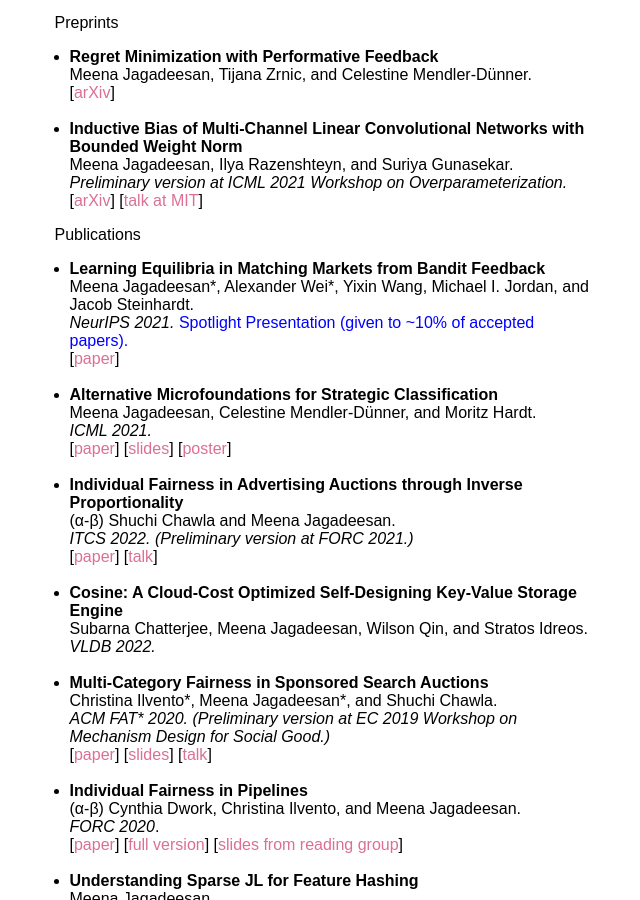
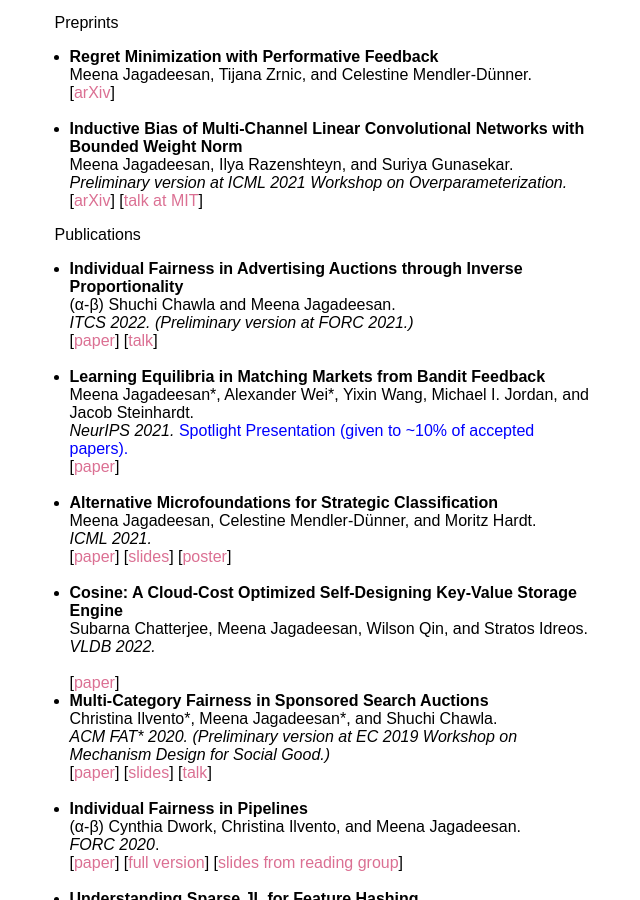
Before and after one commit to mjagadeesan/mjagadeesan.github.io, a Jekyll site: the page built from index.html, in a window 1280 px wide and 900 px high, scrolled down 406 px. Shown: the whole window, without its empty margins (423-1063 px from the left). Built offline with Jekyll 4.4.1, drawn with Linux system fonts in a browser that asks for light colours; some web fonts are replaced; part of the change alters nothing that is shown.

Commit message:
add papers

```diff
--- a/index.html
+++ b/index.html
@@ -26,6 +26,11 @@ layout: default
     </ul>
     <span style='font-weight:500;margin-left: 25px;font-size:18'>Publications</span><br>
 	<ul>
+	<li><b><span>Individual Fairness in Advertising Auctions through Inverse Proportionality</span></b><br>
+	(α-β) Shuchi Chawla and Meena Jagadeesan.<br>
+	<span><em>ITCS 2022. (Preliminary version at FORC 2021.)</em></span><br>
+	[<a href=https://arxiv.org/abs/2003.13966>paper</a>] [<a href=https://www.youtube.com/watch?v=Z4gg0neTfQE>talk</a>]
+	</li><br>
 	<li><b><span>Learning Equilibria in Matching Markets from Bandit Feedback</span></b><br>
 	Meena Jagadeesan<span style="font-family:Arial">*</span>, Alexander Wei<span style="font-family:Arial">*</span>, Yixin Wang, Michael I. Jordan, and Jacob Steinhardt.<br>
 	<span><em>NeurIPS 2021. </em></span><span style="color:blue">Spotlight Presentation (given to ~10% of accepted papers).</span><br>
@@ -35,14 +40,10 @@ layout: default
 	Meena Jagadeesan, Celestine Mendler-Dünner, and Moritz Hardt.<br>
 	<span><em>ICML 2021. </em></span><br>
 	[<a href=https://arxiv.org/abs/2106.12705>paper</a>] [<a href=research/slides-microfoundations.pdf>slides</a>] [<a href=research/posterICML.pdf>poster</a>] <br><br></li>
-	<li><b><span>Individual Fairness in Advertising Auctions through Inverse Proportionality</span></b><br>
-	(α-β) Shuchi Chawla and Meena Jagadeesan.<br>
-	<span><em>ITCS 2022. (Preliminary version at FORC 2021.)</em></span><br>
-	[<a href=https://arxiv.org/abs/2003.13966>paper</a>] [<a href=https://www.youtube.com/watch?v=Hqet-T6IHxM>talk</a>]
-	</li><br>
 	<li><b><span>Cosine: A Cloud-Cost Optimized Self-Designing Key-Value Storage Engine</span></b><br>
 	Subarna Chatterjee, Meena Jagadeesan, Wilson Qin, and Stratos Idreos.<br>
 	<span><em>VLDB 2022. </em></span><br><br>
+	[<a href=https://dl.acm.org/doi/abs/10.14778/3485450.3485461>paper</a>]
 	</li>
 	<li><b><span>Multi-Category Fairness in Sponsored Search Auctions</span></b><br>
 	Christina Ilvento<span style="font-family:Arial">*</span>, Meena Jagadeesan<span style="font-family:Arial">*</span>, and Shuchi Chawla.<br><em><span>ACM FAT* 2020. (Preliminary version at EC 2019 Workshop on Mechanism Design for Social Good.)</span></em><span> </span><br>
```
